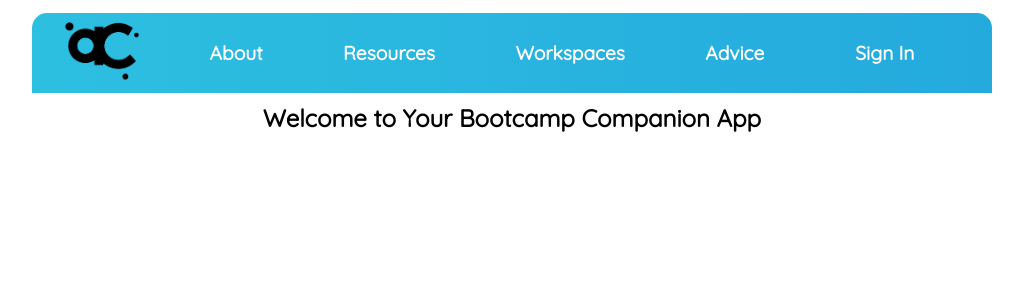
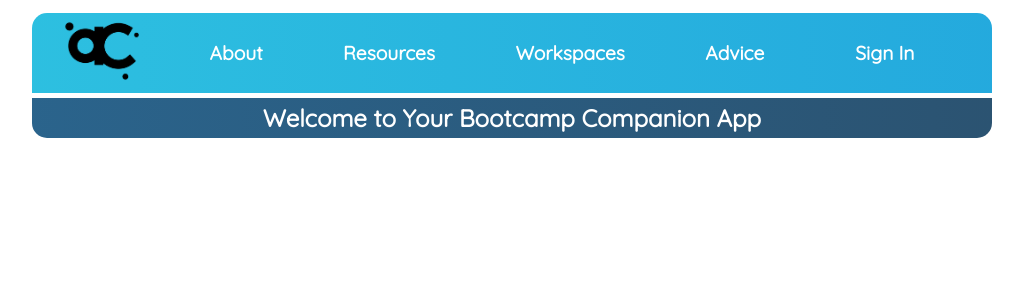
Before and after one commit to soundparticle/Alchemy-Companion, a Vue app: page /workspaces in a window 1280 px wide. Shown: the top 300 px of the page, without its empty margins (128-1151 px from the left). Built offline with nearby package versions, Linux system fonts and the light colour scheme; no server answers.

Commit message:
styling, about pages, spelling fixes

```diff
--- a/src/App.vue
+++ b/src/App.vue
@@ -82,6 +82,7 @@ pre {
     50%{background-position:100% 50%}
     100%{background-position:0% 50%}
 }
+
 #app {
   display: grid;
   max-width: 1000px;
--- a/src/components/AppInfo.vue
+++ b/src/components/AppInfo.vue
@@ -2,6 +2,7 @@
   <div>
     <h2>The Alchemy Bootamp Companion App</h2>
     <br>
+    <div class="info">
         <p>This Companion App is designed to assist students by aggregating information about local spots to code, crucial resources, and advice from alumni and fellow students.</p>
         <p>Please feel free to create an account and add your favorite bar or cafe, find the perfect tutorial to get that CSS Grid <em>just</em> right and track all the great suggestions and posts within your own personalized dashboard!</p>
         <br>
@@ -10,12 +11,13 @@
             <ul>
                 <li>Humorous Daily Image on the Home Page to start your day off right.</li>
                 <li>Browse Coding Resources, Suggested Workplaces and Advice.</li>
-                <li>Post your own suggestions and links to help your fellow Bootcamp stuents.</li>
+                <li>Post your own suggestions and links to help your fellow Bootcamp students.</li>
                 <li>Vote on submissions, the best resources will sort to the top!</li>
-                <li>Save items to your dashboard for easy refrence.</li>
-                <li>Comment on posts, see what others think of your adivce!</li>
-                <li>Link commonly used pagesin your Dashboard: Your Github, Class Repo, and LinkedIn.</li>
+                <li>Save items to your dashboard for easy reference.</li>
+                <li>Comment on posts, see what others think of your advice!</li>
+                <li>Link commonly used pages in your Dashboard: Your Github, Class Repo, and LinkedIn.</li>
             </ul>
+         </div>
     </div>
   </div>
 </template>
@@ -27,6 +29,11 @@ export default {
 </script>
 
 <style scoped>
+.info {
+    background: rgb(208, 232, 240);
+    padding: 10px;
+    border-radius: 15px;
+}
 .app-info {
     font-weight: bold;
 }
--- a/src/components/Home.vue
+++ b/src/components/Home.vue
@@ -1,9 +1,11 @@
 <template>
   <div>
     <div id="home">
-    <h2>Welcome to Your Bootcamp Companion App</h2>
-    <section class="daily-image" v-if="humor">
-      <img :src="humor[todaysDate].url"
+      <div class="home-header">
+      <h2>Welcome to Your Bootcamp Companion App</h2>
+      </div>
+    <section class="img-holder" v-if="humor">
+      <img class="daily-image" :src="humor[todaysDate].url"
         :key="humor.id"
         >
     </section>
@@ -41,10 +43,44 @@ export default {
 </script>
 
 <style>
+
+@-webkit-keyframes AnimationName {
+    0%{background-position:0% 50%}
+    50%{background-position:100% 50%}
+    100%{background-position:0% 50%}
+}
+@-moz-keyframes AnimationName {
+    0%{background-position:0% 50%}
+    50%{background-position:100% 50%}
+    100%{background-position:0% 50%}
+}
+@keyframes AnimationName {
+    0%{background-position:0% 50%}
+    50%{background-position:100% 50%}
+    100%{background-position:0% 50%}
+}
+
 #home {
   display: grid;
   grid-template-columns: 20px 50px auto 50px 20px;
   grid-template-rows: 5px 40px 40px auto 40px 20px;
+}
+.home-header {
+  border-radius: 0px 0px 15px 15px;
+  background: linear-gradient(270deg, #2c3e50, #2980b9);
+  background-size: 400% 400%;
+  -webkit-animation: AnimationName 30s ease infinite;
+  -moz-animation: AnimationName 30s ease infinite;
+  animation: AnimationName 30s ease infinite;
+  display: flex;
+  align-items: center;
+  justify-content: center;
+  justify-content: space-evenly;
+  grid-column-start: 1;
+  grid-column-end: span 5;
+  grid-row-start: 2;
+  grid-row-end: 2;
+  color: white;
 }
 h2 {
   display: flex;
@@ -55,7 +91,7 @@ h2 {
   grid-row-start: 2;
   grid-row-end: span 1;
 }
-.daily-image {
+.img-holder {
   display: flex;
   align-items: center;
   justify-content: center;
@@ -63,5 +99,13 @@ h2 {
   grid-column-end: span 1;
   grid-row-start: 4;
   grid-row-end: span 1;
+  background: rgb(208, 232, 240);
+  padding: 50px;
+  border-radius: 15px;
+}
+.daily-image {
+  max-height: 500px;
+  width: auto;
+
 }
 </style>
--- a/src/components/Us.vue
+++ b/src/components/Us.vue
@@ -10,10 +10,10 @@
             </div>
         </div>
         <div class="card">
-            <img class="testimg" src="https://www.w3schools.com/howto/img_avatar.png" alt="Avatar" style="width:100%">
+            <img src="../assets/ryanluras.png" alt="Avatar" style="width:100%">
             <div class="container">
                 <h4><b>Ryan Luras</b></h4>
-                <p>About Ryan coming soon! Loremioremaxime. Harum assumenda similique praesentium dolorem perferendis optio soluta quod eum labore odio non eligendi.</p>
+                <p>Art and Design has been at the center of Ryan's interests since childhood. Likewise, building and creating plays an important role in what makes him tick.  Excited to grow and learn as much as possible, he looks forward to combining these skills in new and interesting ways.</p>
             </div>
         </div>
         <div class="card">
@@ -42,28 +42,16 @@ export default {
 
 <style scoped>
 #team-flex {
-    display: grid;
-    grid-template-columns: 1fr 1fr;
-    grid-template-rows: 1fr 1fr;
-    align-items: start;
-    grid-column-gap: 20px;
-    grid-row-gap: 20px;
+    display: flex;
+    flex-wrap: wrap;
+    justify-content: center;
 }
 
 .card {
-    max-width: 300px;
-    box-shadow: 0 4px 8px 0 rgba(0,0,0,0.2);
-    transition: 0.3s;
+    max-width: 200px;
+    background: rgb(208, 232, 240);
     padding: 10px;
-}
-
-/* On mouse-over, add a deeper shadow */
-.card:hover {
-    box-shadow: 0 8px 16px 0 rgba(0,0,0,0.2);
-}
-
-/* Add some padding inside the card container */
-img {
-  max-width: 300px;
+    border-radius: 10px;
+    margin: 5px;
 }
 </style>
```
Also changed, not shown: src/assets/ryanluras.png (added). Lines whose indentation alone changed are shown as unchanged.
